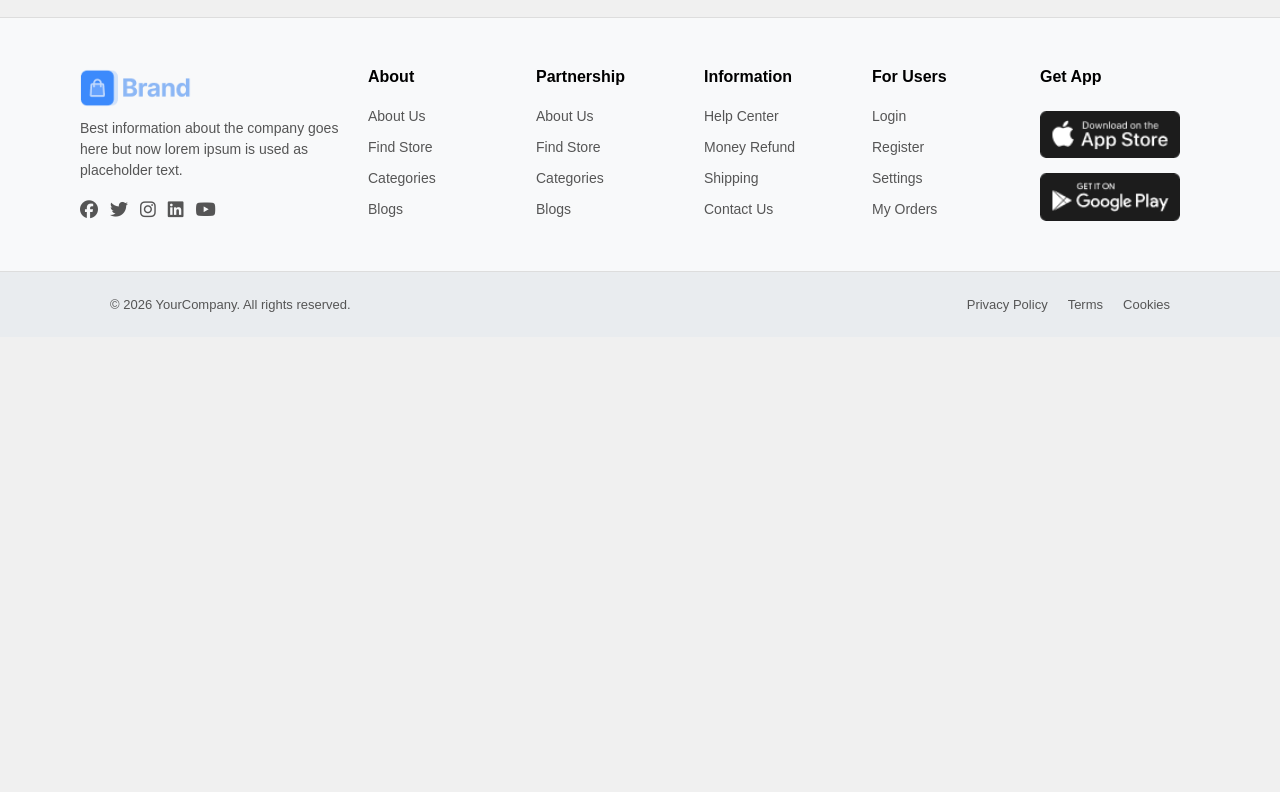
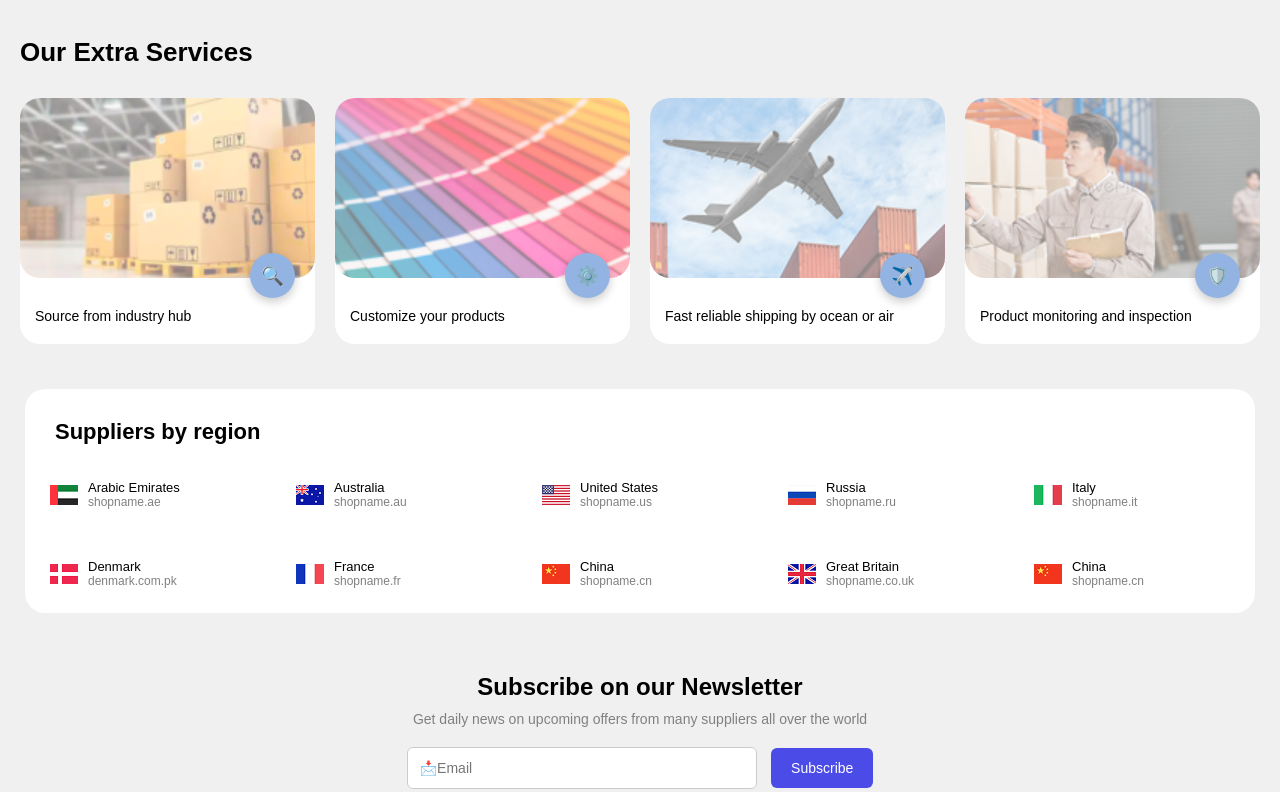
Before and after one commit to SANAPARVEEN-cmd/Brand-Ecommerce-website, a plain HTML site: page index.html in a window 1280 px wide. Shown: the part 2693-3485 px from the top of the page. Before the commit the page ends 3030 px from the top, so only its background shows below. Drawn offline with Linux system fonts and the light colour scheme.

Commit message:
Design and style homepage sections: extra services, suppliers by region, and newsletter
- Implemented Extra Services section with grid layout, image overlays, and right-aligned icons
- Added smooth hover effects (card lift, image zoom, icon animation)
- Fixed heading alignment using CSS grid spanning
- Built Suppliers by Region section using grid + flex for clean flag and text alignment
- Improved HTML structure for better scalability and readability
- Designed centered Newsletter section with styled input and button
- Added focus and hover states for better user experience

```diff
--- a/content.css
+++ b/content.css
@@ -1,6 +1,7 @@
 /* Global Styling */
 html, body {
   height: 100%;
+  padding: 0;
   margin: 0;
   font-family: 'Segoe UI', Tahoma, Geneva, Verdana, sans-serif;
   background-color: #f0f0f0;
@@ -722,11 +723,6 @@ body {
 .form-box button:hover {
   background: #0f5bb5;
 }
-body {
-  background: #f5f5f5;
-  font-family: Arial, sans-serif;
-}
-
 /* MAIN SECTION */
 .recommended-items {
   margin: 20px;
@@ -778,3 +774,182 @@ body {
   color: black;
   margin: 5px 0 0;
 }
+
+.extra-service {
+  display: grid;
+  grid-template-columns: repeat(4, 1fr);
+  gap: 20px; /* no gaps between cards */
+  padding:20px;
+
+}
+.extra-service h2 {
+  grid-column: 1 / -1;  /* spans all 4 columns */
+  margin-bottom: 10px;
+  font-size: 26px;
+  font-weight: 600;
+}
+/* CARD */
+.service-card {
+  background: #fff;
+  text-align: left;
+  border-radius: 20px;
+}
+
+/* IMAGE AREA */
+.image-box {
+  position: relative;
+  height: 180px;
+}
+
+.image-box img {
+  width: 100%;
+  height: 100%;
+  object-fit: cover;
+  display: block;
+  border-radius: 20px;
+}
+
+/* ICON ON RIGHT SIDE */
+.icon {
+  position: absolute;
+  bottom: -20px;
+  right: 20px;
+
+  width: 45px;
+  height: 45px;
+  background-color: rgb(147, 179, 227);
+  color: #fff;
+
+  display: flex;
+  align-items: center;
+  justify-content: center;
+
+  border-radius: 50%;
+  font-size: 18px;
+  box-shadow: 0 4px 10px rgba(0,0,0,0.2);
+}
+
+
+.service-card p {
+  padding: 30px 15px 20px;
+  font-size: 14px;
+  font-weight: 500;
+}
+.service-card {
+  transition: all 0.3s ease;
+  cursor: pointer;
+}
+
+.service-card:hover {
+  transform: translateY(-8px);
+  box-shadow: 0 10px 25px rgba(0, 0, 0, 0.15);
+}
+/* CONTAINER */
+.flags {
+  display: grid;
+  padding:10px;
+  grid-template-columns: repeat(5, 1fr); /* 5 per row */
+  gap: 20px;
+  margin: 25px;
+  background-color: #fff;
+  border-radius: 20px;
+}
+
+/* HEADING FULL WIDTH */
+.flags h2 {
+  margin-top: 20px;
+  grid-column: 1 / -1;
+  font-size: 22px;
+  font-weight: 600;
+  padding-left:20px;
+}
+
+/* EACH ITEM */
+.flag-card {
+  padding:15px;
+  /* padding-bottom: 5px; */
+  display: flex;
+  align-items: center;
+  gap: 10px;
+  cursor: pointer;
+  transition: all 0.3s ease;
+}
+
+/* IMAGE */
+.flag-card img {
+  width: 28px;
+  height: 20px;
+  object-fit: cover;
+}
+
+/* TEXT */
+.flag-card p {
+  margin: 0;
+  font-size: 13px;
+}
+
+.flag-card p:first-child {
+  font-weight: 500;
+}
+
+.flag-card p:last-child {
+  color: gray;
+  font-size: 12px;
+}
+
+/* HOVER EFFECT */
+.flag-card:hover {
+  transform: translateY(-3px);
+}
+/* CONTAINER CENTER */
+.newsletter {
+  text-align: center;
+  max-width: 500px;
+  margin: 60px auto; /* center horizontally */
+}
+
+/* HEADING */
+.newsletter h1 {
+  font-size: 24px;
+  margin-bottom: 10px;
+}
+
+/* PARAGRAPH */
+.newsletter p {
+  font-size: 14px;
+  color: gray;
+  margin-bottom: 20px;
+}
+
+.newsletter input {
+  width: 70%;
+  padding: 12px;
+  border: 1px solid #ccc;
+  border-radius: 6px;
+  outline: none;
+  font-size: 14px;
+  margin-right: 10px;
+  transition: 0.3s;
+}
+
+
+.newsletter input:focus {
+  border-color: navy;
+  box-shadow: 0 0 5px rgba(0,0,128,0.3);
+}
+
+
+.newsletter button {
+  padding: 12px 20px;
+  background-color: rgb(75, 75, 232);
+  color: white;
+  border: none;
+  border-radius: 6px;
+  cursor: pointer;
+  font-size: 14px;
+  transition: 0.3s;
+}
+
+.newsletter button:hover {
+  background-color: #214b93;
+}
--- a/index.html
+++ b/index.html
@@ -188,7 +188,6 @@
         <p>USD 19</p>
       </div>
     </div>
-
     <div class="product-card">
       <img src="/assets/Image/tech/6.png" alt="camera"/>
       <div class="product-info">
@@ -196,7 +195,6 @@
         <p>USD 19</p>
       </div>
     </div>
-
     <div class="product-card">
       <img src="/assets/Image/tech/image 86.png" alt="headphones"/>
       <div class="product-info">
@@ -204,7 +202,6 @@
         <p>USD 10</p>
       </div>
     </div>
-
     <div class="product-card">
       <img src="/assets/Image/tech/image 85.png" alt="kettle"/>
       <div class="product-info">
@@ -212,7 +209,6 @@
         <p>USD 90</p>
       </div>
     </div>
-
     <div class="product-card">
       <img src="/assets/Image/tech/image 29.png" alt="camera"/>
       <div class="product-info">
@@ -248,9 +244,7 @@
   </div>
 </div>
   </div>
-
  <div class="request-form">
-
   <!-- LEFT SIDE -->
   <div class="request-left">
     <h1>An easy way to send request to all Suppliers</h1>
@@ -260,17 +254,12 @@
       magnam culpa voluptates soluta.
     </p>
   </div>
-
   <div class="request-right">
     <form class="form-box">
-
       <h2>Send quote to suppliers</h2>
-
       <label>Which item do you need?</label>
       <input type="text" placeholder="Type item name..." />
-
       <textarea placeholder="Enter details"></textarea>
-
       <div class="form-row">
         <input type="text" placeholder="Quantity" />
         <select>
@@ -279,16 +268,12 @@
           <option>Boxes</option>
         </select>
       </div>
-
       <button type="submit">Send Inquiry</button>
-
     </form>
   </div>
-
 </div>
 <div class="recommended-items">
   <h2>Recommended Items</h2>
-
   <div class="items-grid">
 
     <div class="item-card">
@@ -345,7 +330,6 @@
       <p class="title">Electric jug</p>
     </div>
 
-    <!-- Optional: add 1 more to make exactly 10 -->
     <div class="item-card">
       <img src="/assets/Image/tech/8.png" alt="">
       <p class="price">$15.00</p>
@@ -353,6 +337,133 @@
     </div>
 
   </div>
+</div>
+
+
+<div class="extra-service">
+   <h2>Our Extra Services</h2>
+  <div class="service-card">
+    <div class="image-box">
+      <img src="/assets/Image/backgrounds/Mask group.png" alt="">
+      <span class="icon">🔍</span>
+    </div>
+    <p>Source from industry hub</p>
+  </div>
+
+  <div class="service-card">
+    <div class="image-box">
+      <img src="/assets/Image/backgrounds/Mask group (1).png" alt="">
+      <span class="icon">⚙️</span>
+    </div>
+    <p>Customize your products</p>
+  </div>
+
+  <div class="service-card">
+    <div class="image-box">
+      <img src="/assets/Image/backgrounds/image 106.png" alt="">
+      <span class="icon">✈️</span>
+    </div>
+    <p>Fast reliable shipping by ocean or air</p>
+  </div>
+
+  <div class="service-card">
+    <div class="image-box">
+      <img src="/assets/Image/backgrounds/image 107.png" alt="">
+      <span class="icon">🛡️</span>
+    </div>
+    <p>Product monitoring and inspection</p>
+  </div>
+
+</div>
+<!-- flags -->
+ <div class="flags">
+  <h2>Suppliers by region</h2>
+
+  <div class="flag-card">
+    <img src="/assets/Layout1/Image/flags/AE@2x.png" alt="Arabic Emirates">
+    <div>
+      <p>Arabic Emirates</p>
+      <p>shopname.ae</p>
+    </div>
+  </div>
+
+  <div class="flag-card">
+    <img src="/assets/Layout1/Image/flags/icon.png" alt="Australia">
+    <div>
+      <p>Australia</p>
+      <p>shopname.au</p>
+    </div>
+  </div>
+
+  <div class="flag-card">
+    <img src="/assets/Layout1/Image/flags/US@2x.png" alt="United States">
+    <div>
+      <p>United States</p>
+      <p>shopname.us</p>
+    </div>
+  </div>
+
+  <div class="flag-card">
+    <img src="/assets/Layout1/Image/flags/RU@2x.png" alt="Russia">
+    <div>
+      <p>Russia</p>
+      <p>shopname.ru</p>
+    </div>
+  </div>
+
+  <div class="flag-card">
+    <img src="/assets/Layout1/Image/flags/IT@2x.png" alt="Italy">
+    <div>
+      <p>Italy</p>
+      <p>shopname.it</p>
+    </div>
+  </div>
+
+  <div class="flag-card">
+    <img src="/assets/Layout1/Image/flags/DK@2x.png" alt="Denmark">
+    <div>
+      <p>Denmark</p>
+      <p>denmark.com.pk</p>
+    </div>
+  </div>
+
+  <div class="flag-card">
+    <img src="/assets/Layout1/Image/flags/FR@2x.png" alt="France">
+    <div>
+      <p>France</p>
+      <p>shopname.fr</p>
+    </div>
+  </div>
+
+  <div class="flag-card">
+    <img src="/assets/Layout1/Image/flags/CN@2x.png" alt="China">
+    <div>
+      <p>China</p>
+      <p>shopname.cn</p>
+    </div>
+  </div>
+
+  <div class="flag-card">
+    <img src="/assets/Layout1/Image/flags/GB@2x.png" alt="Great Britain">
+    <div>
+      <p>Great Britain</p>
+      <p>shopname.co.uk</p>
+    </div>
+  </div>
+  <div class="flag-card">
+    <img src="/assets/Layout1/Image/flags/CN@2x.png" alt="China">
+    <div>
+      <p>China</p>
+      <p>shopname.cn</p>
+    </div>
+  </div>
+</div>
+
+<div class ="newsletter">
+  <h1>Subscribe on our Newsletter</h1>
+  <p>Get daily news on upcoming offers from many suppliers all over the world</p>
+  <input type="text" placeholder="📩Email">
+  <button>Subscribe</button>
 </div>
   <div id="footer"></div>
 
```
